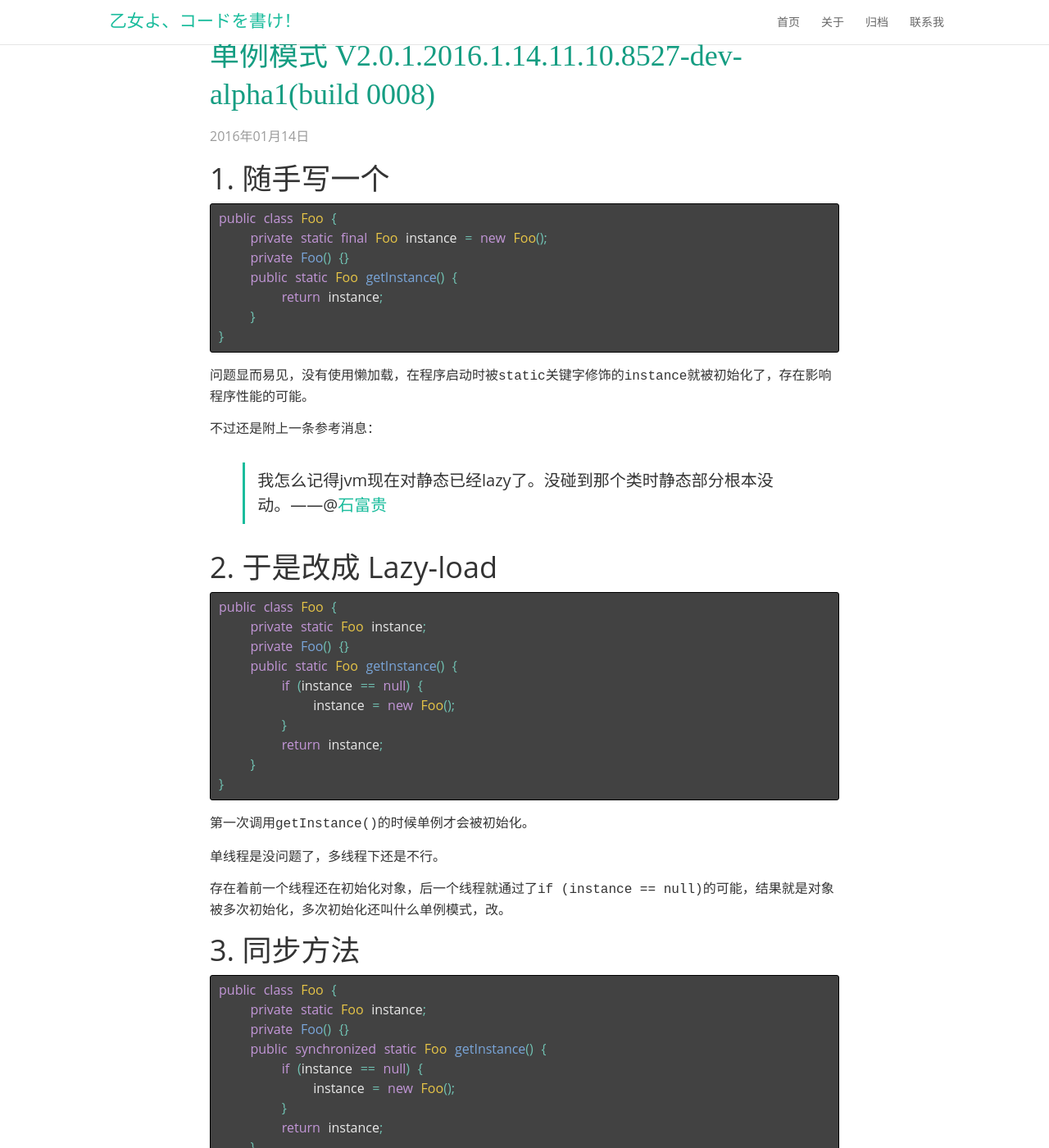
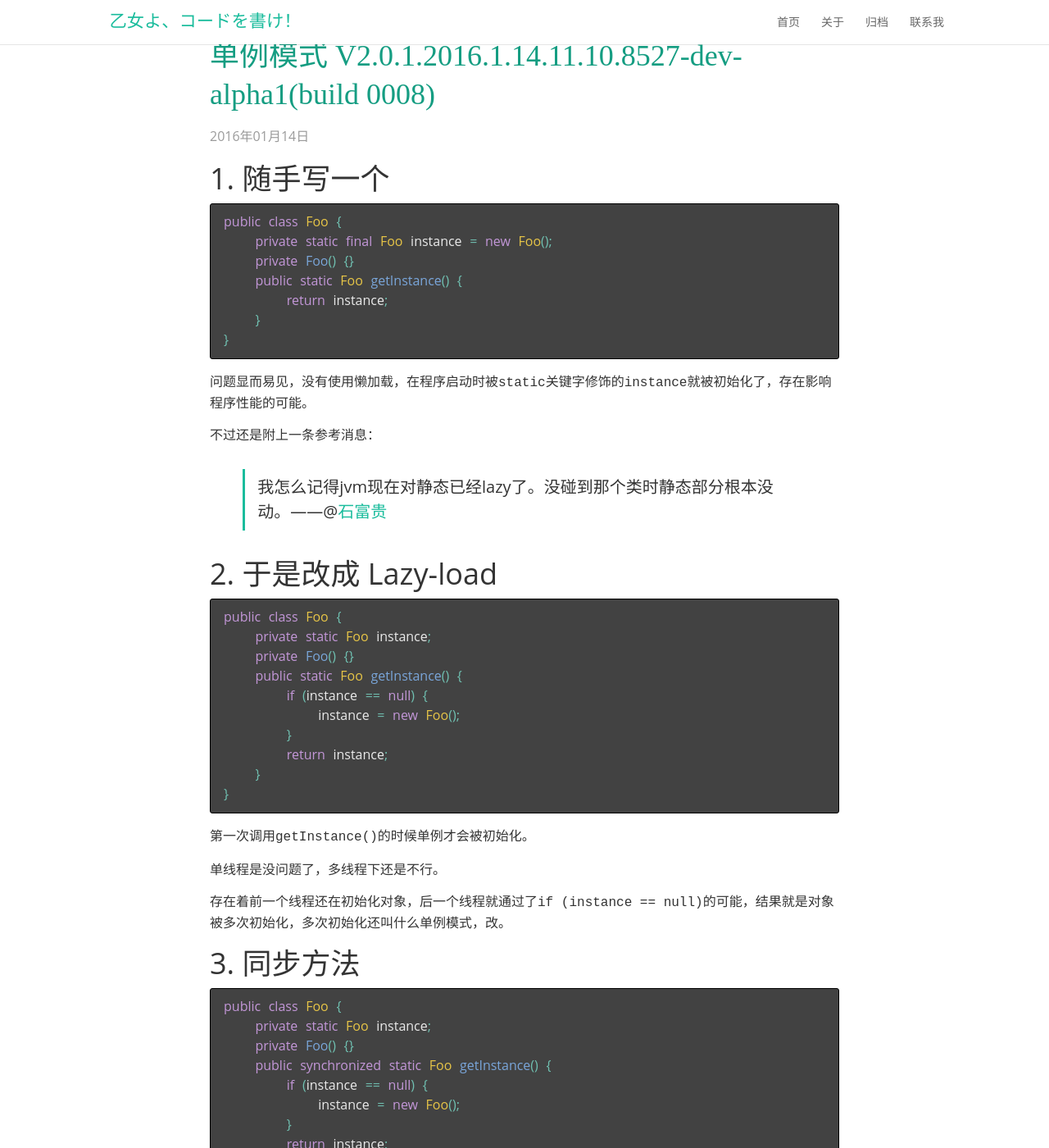
Before and after one commit to chihane/chihane.github.io, a Jekyll site: the page built from index.html, in a window 1280 px wide and 1400 px high, scrolled down 310 px. Shown: the whole window at 82% size. Built offline with Jekyll 4.4.1, drawn with Linux system fonts in a browser that asks for light colours; nearby versions of some CDN libraries; some web fonts are replaced; Markdown is read by kramdown in place of the engine named in the settings; the list of posts is cut into pages by our own code.

Commit message:
代码块内边距

```diff
--- a/_sass/external/_syntax.scss
+++ b/_sass/external/_syntax.scss
@@ -1,7 +1,7 @@
 // tomorrow-pygments (https://github.com/MozMorris/tomorrow-pygments)
 // ".hll" is unused, use ".highlight pre" instead.
 
-.highlight pre { background-color: #424242; color: #eaeaea; border: 1px solid #000; padding: 6px 10px; border-radius: 3px; }
+.highlight pre { background-color: #424242; color: #eaeaea; border: 1px solid #000; padding: 10px 16px; border-radius: 3px; }
 .language-text { color: #f8f8f2 }
 .highlight .c { color: #969896 } /* Comment */
 .highlight .err { color: #d54e53 } /* Error */
--- a/_sass/external/_syntax_backup.scss
+++ /dev/null
@@ -1,63 +0,0 @@
-// pygments-css (https://github.com/richleland/pygments-css)
-
-.hll { background-color: #ffffcc }
-.c { color: #999988; font-style: italic } /* Comment */
-.err { color: #a61717; background-color: #e3d2d2 } /* Error */
-.k { color: #000000; font-weight: bold } /* Keyword */
-.o { color: #000000; font-weight: bold } /* Operator */
-.cm { color: #999988; font-style: italic } /* Comment.Multiline */
-.cp { color: #999999; font-weight: bold; font-style: italic } /* Comment.Preproc */
-.c1 { color: #999988; font-style: italic } /* Comment.Single */
-.cs { color: #999999; font-weight: bold; font-style: italic } /* Comment.Special */
-.gd { color: #000000; background-color: #ffdddd } /* Generic.Deleted */
-.ge { color: #000000; font-style: italic } /* Generic.Emph */
-.gr { color: #aa0000 } /* Generic.Error */
-.gh { color: #999999 } /* Generic.Heading */
-.gi { color: #000000; background-color: #ddffdd } /* Generic.Inserted */
-.go { color: #888888 } /* Generic.Output */
-.gp { color: #555555 } /* Generic.Prompt */
-.gs { font-weight: bold } /* Generic.Strong */
-.gu { color: #aaaaaa } /* Generic.Subheading */
-.gt { color: #aa0000 } /* Generic.Traceback */
-.kc { color: #000000; font-weight: bold } /* Keyword.Constant */
-.kd { color: #000000; font-weight: bold } /* Keyword.Declaration */
-.kn { color: #000000; font-weight: bold } /* Keyword.Namespace */
-.kp { color: #000000; font-weight: bold } /* Keyword.Pseudo */
-.kr { color: #000000; font-weight: bold } /* Keyword.Reserved */
-.kt { color: #445588; font-weight: bold } /* Keyword.Type */
-.m { color: #009999 } /* Literal.Number */
-.s { color: #d01040 } /* Literal.String */
-.na { color: #008080 } /* Name.Attribute */
-.nb { color: #0086B3 } /* Name.Builtin */
-.nc { color: #445588; font-weight: bold } /* Name.Class */
-.no { color: #008080 } /* Name.Constant */
-.nd { color: #3c5d5d; font-weight: bold } /* Name.Decorator */
-.ni { color: #800080 } /* Name.Entity */
-.ne { color: #990000; font-weight: bold } /* Name.Exception */
-.nf { color: #990000; font-weight: bold } /* Name.Function */
-.nl { color: #990000; font-weight: bold } /* Name.Label */
-.nn { color: #555555 } /* Name.Namespace */
-.nt { color: #000080 } /* Name.Tag */
-.nv { color: #008080 } /* Name.Variable */
-.ow { color: #000000; font-weight: bold } /* Operator.Word */
-.w { color: #bbbbbb } /* Text.Whitespace */
-.mf { color: #009999 } /* Literal.Number.Float */
-.mh { color: #009999 } /* Literal.Number.Hex */
-.mi { color: #009999 } /* Literal.Number.Integer */
-.mo { color: #009999 } /* Literal.Number.Oct */
-.sb { color: #d01040 } /* Literal.String.Backtick */
-.sc { color: #d01040 } /* Literal.String.Char */
-.sd { color: #d01040 } /* Literal.String.Doc */
-.s2 { color: #d01040 } /* Literal.String.Double */
-.se { color: #d01040 } /* Literal.String.Escape */
-.sh { color: #d01040 } /* Literal.String.Heredoc */
-.si { color: #d01040 } /* Literal.String.Interpol */
-.sx { color: #d01040 } /* Literal.String.Other */
-.sr { color: #009926 } /* Literal.String.Regex */
-.s1 { color: #d01040 } /* Literal.String.Single */
-.ss { color: #990073 } /* Literal.String.Symbol */
-.bp { color: #999999 } /* Name.Builtin.Pseudo */
-.vc { color: #008080 } /* Name.Variable.Class */
-.vg { color: #008080 } /* Name.Variable.Global */
-.vi { color: #008080 } /* Name.Variable.Instance */
-.il { color: #009999 } /* Literal.Number.Integer.Long */
```
